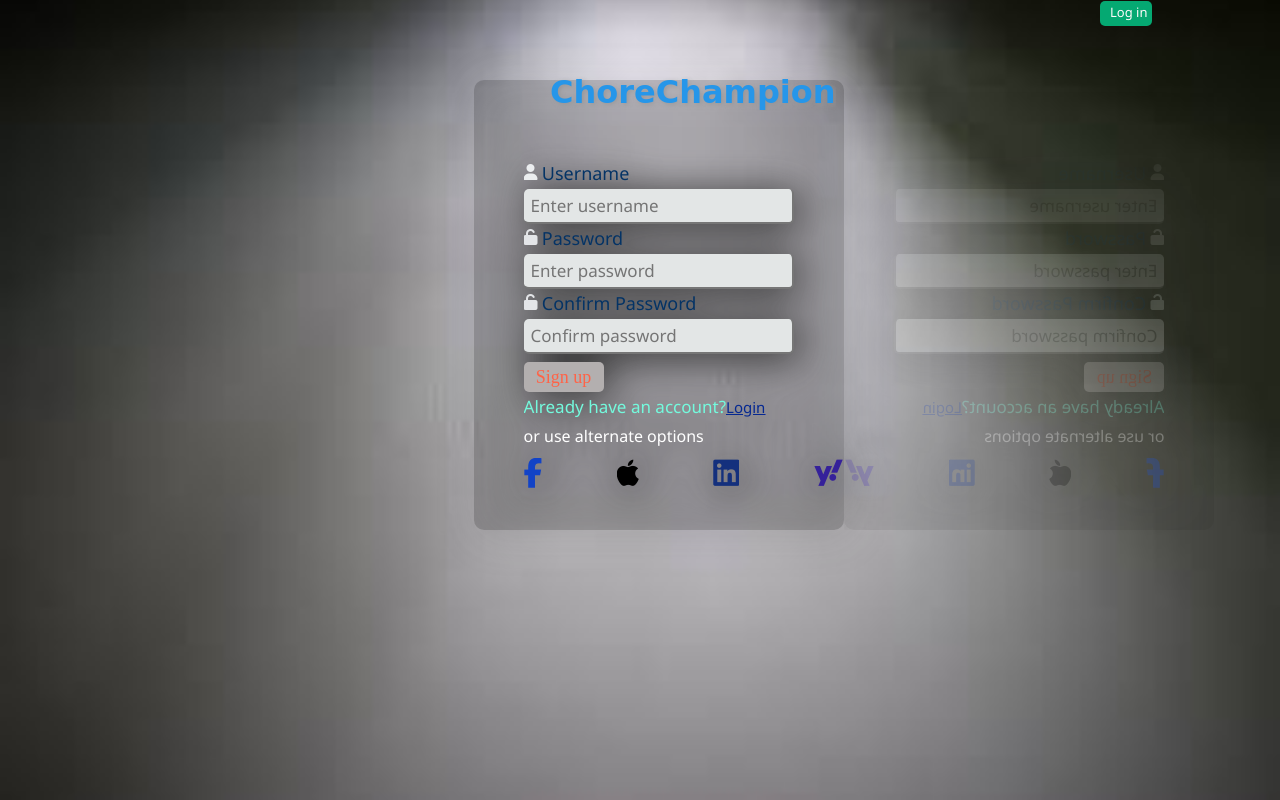
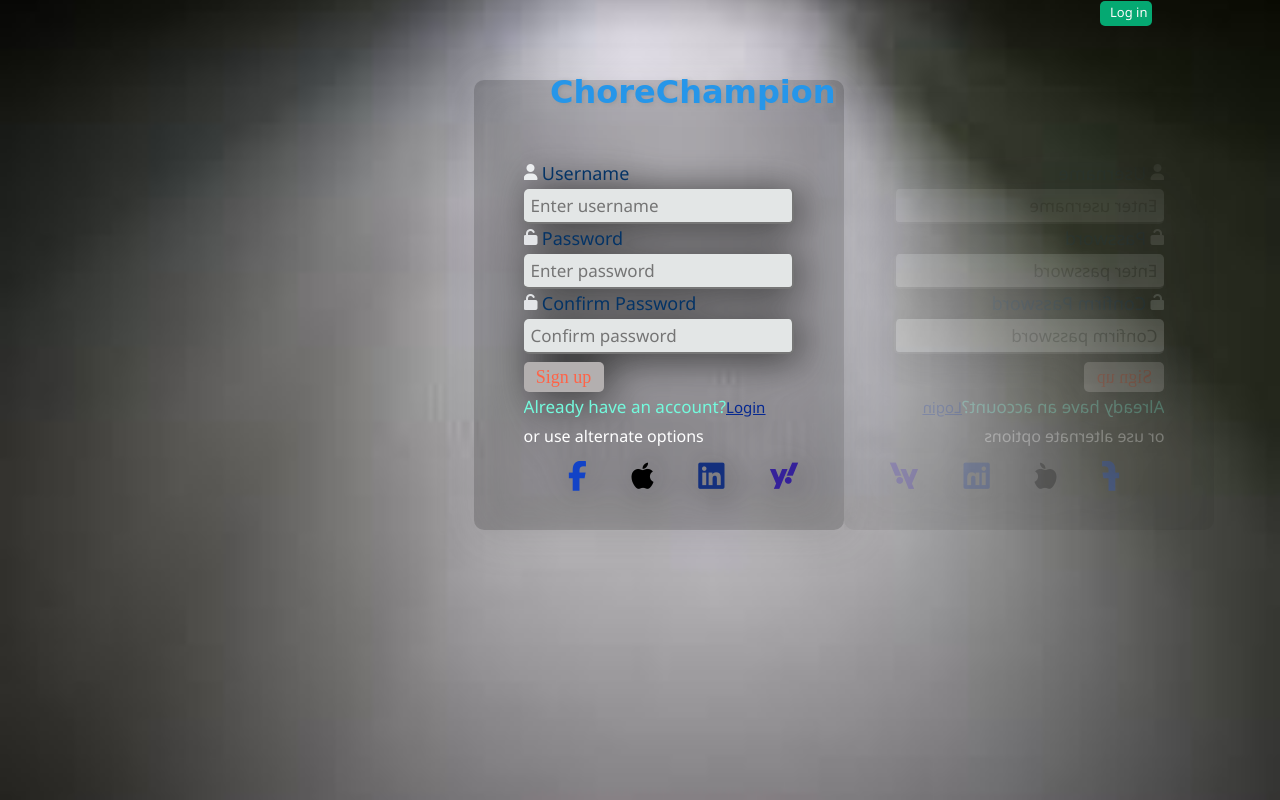
Before and after one commit to Osabolu/Core_champ_add, a Django app: page /auth/sign-up/ in a window 1280 px wide; the page is wider, and only the part inside the window is pictured. Run offline with Django 5.2, Linux system fonts and the light colour scheme; some libraries are stand-ins or nearby versions.

Commit message:
updated files

```diff
--- a/static/css/table.css
+++ b/static/css/table.css
@@ -137,6 +137,10 @@
 }
 .forms {
     margin-bottom: 8px;
+}
+
+.form-forms i{
+    overflow: hidden;
 }
 
 .forms label{
@@ -285,23 +289,40 @@
 .icons-i{
    display: flex;
    align-items: center;
-   justify-content: space-between;
-   margin-top: 7px;
+   justify-content: space-evenly;
+   margin-top: 10px;
+
+}
+
+.form-log .icons-i{
+    color: aliceblue;
+    font-size: 1.4rem;
+
+}
+
+.form-log .icons i:not(:last-child){
+    margin-bottom: 20px;
+}
+
+.form-log .icons i:hover{
+    transform: scale(1.6);
 }
 
 .fa{
     font-size: 30px;
     color: rgb(18, 67, 199);
+    overflow: hidden;
 }
 
 .fa:hover{
-    transform: scaleY(1.2);
+    transform: scaleY(1.1);
     cursor: pointer;
 }
 
 .linked{
     font-size: 30px;
     color: rgb(20, 48, 125);
+    overflow: hidden;
 }
 
 .linked:hover{
@@ -312,6 +333,7 @@
 .yahoo{
     font-size: 30px;
     color: rgb(53, 33, 154);
+    overflow: hidden;
 }
 
 .yahoo:hover{
@@ -322,6 +344,7 @@
 .apple{
     font-size: 30px;
     color: rgb(0, 0, 0);
+    overflow: hidden;
 }
 
 .apple:hover{
```
Also changed, not shown: db.sqlite3.
